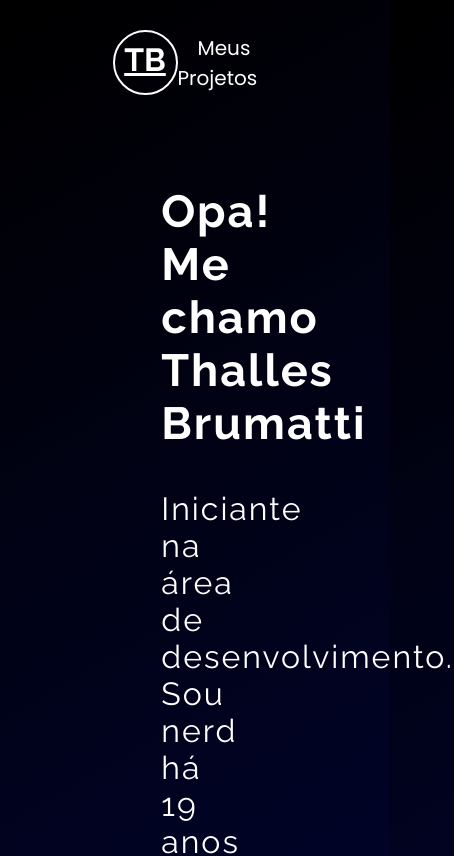
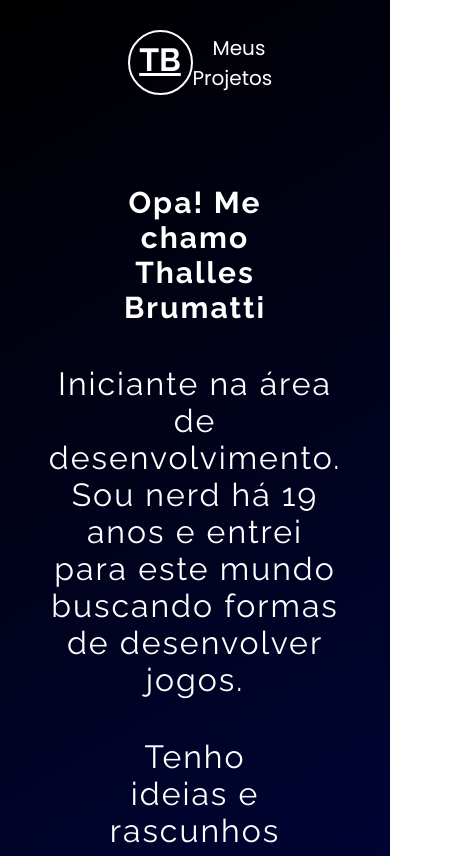
Before and after one commit to Bruthalles/meu-portfolio, a plain HTML site: page index.html in a window 390 px wide. Shown: the top 856 px of the page, 454 px wide, since content can reach past the window. Drawn offline with Linux system fonts and the light colour scheme.

Commit message:
update responsivo

```diff
--- a/src/css/responsivo.css
+++ b/src/css/responsivo.css
@@ -1,8 +1,28 @@
 @media(max-width: 1280px) {
+
+    .cabecalho{
+        padding: 30px;
+    }
     .home{
         flex-direction: column;
         align-items: center;
         margin: 60px 0;
         gap: 25px;
     }
+
+    .home .informacoes {
+        max-width: 100%;
+        text-align: center;
+        align-items: center;
+    }
+
+    .projetos .container-projetos{
+        padding: 0 30px;
+    }
 }
+
+@media(max-width:430px) {
+    .home .informacoes h1{
+        font-size: 30px;
+    }
+}
```
